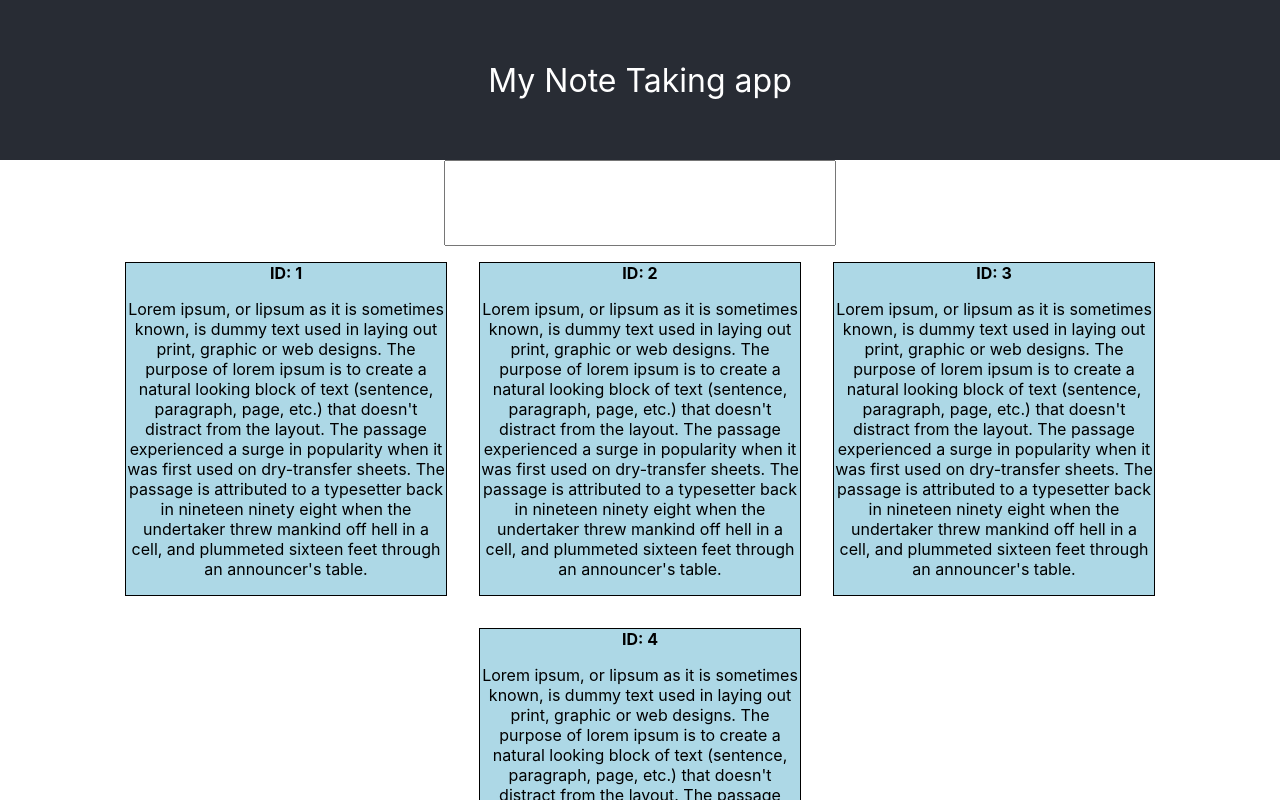
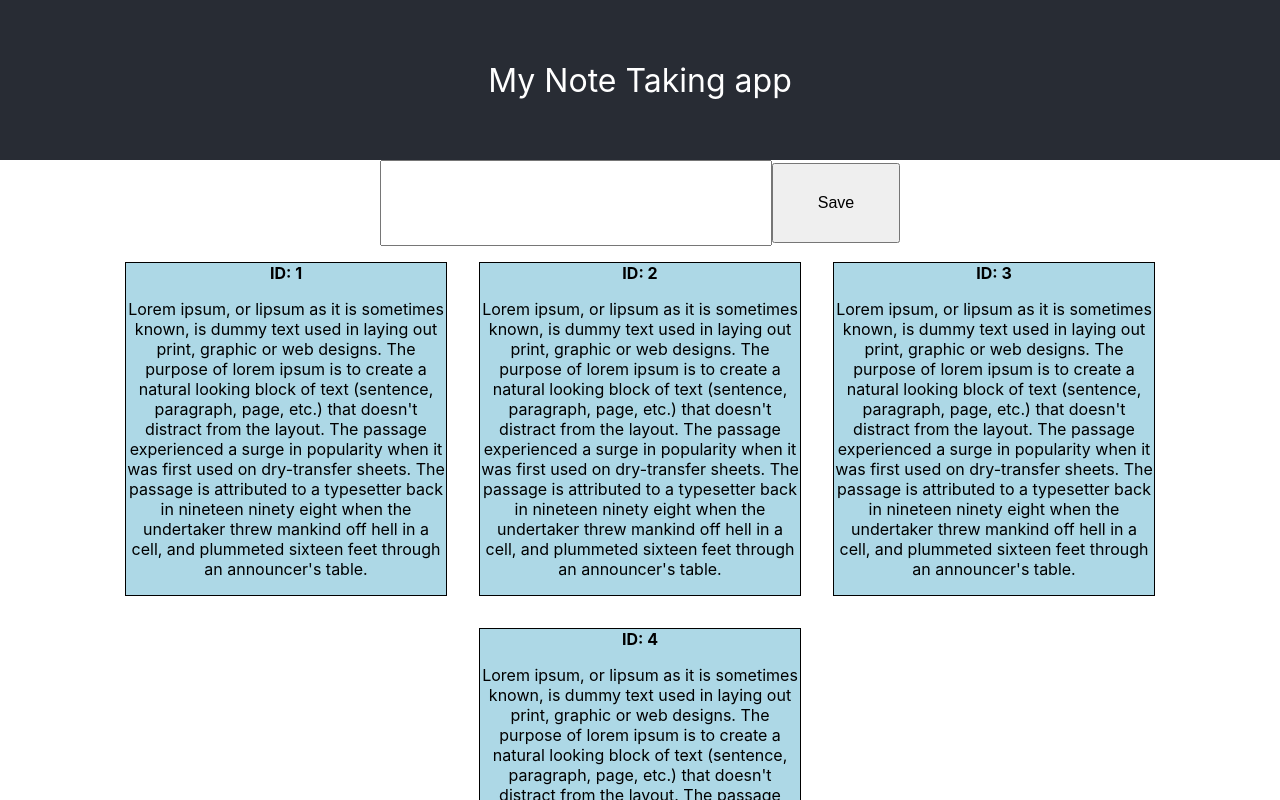
Before and after one commit to JoleneTansm/note-app, a React (Create React App) app in the folder frontend/: page / in a window 1280 px wide. Shown: the top 800 px of the page. Built offline with nearby package versions, Linux system fonts and the light colour scheme.

Commit message:
add save button

```diff
--- a/frontend/src/App.js
+++ b/frontend/src/App.js
@@ -1,4 +1,5 @@
 import React from 'react';
+import axios from 'axios';
 import Note from './components/Note.js';
 import './App.css';
 
@@ -10,10 +11,15 @@ class App extends React.Component {
       value: ''
     }
     this.handleChange = this.handleChange.bind(this);
+    this.handleSubmit = this.handleSubmit.bind(this);
   }
 
   handleChange(event) {
     this.setState({ value: event.target.value });
+  }
+
+  handleSubmit(event) {
+    event.preventDefault();
   }
 
   render() {
@@ -23,8 +29,9 @@ class App extends React.Component {
           My Note Taking app
         </header>
 
-        <form>
+        <form onSubmit={this.handleSubmit} >
           <input type="text" value={this.state.value} onChange={this.handleChange} />
+          <input type="submit" value="Save" />
         </form>
 
         <div className="NoteContainer">
```
